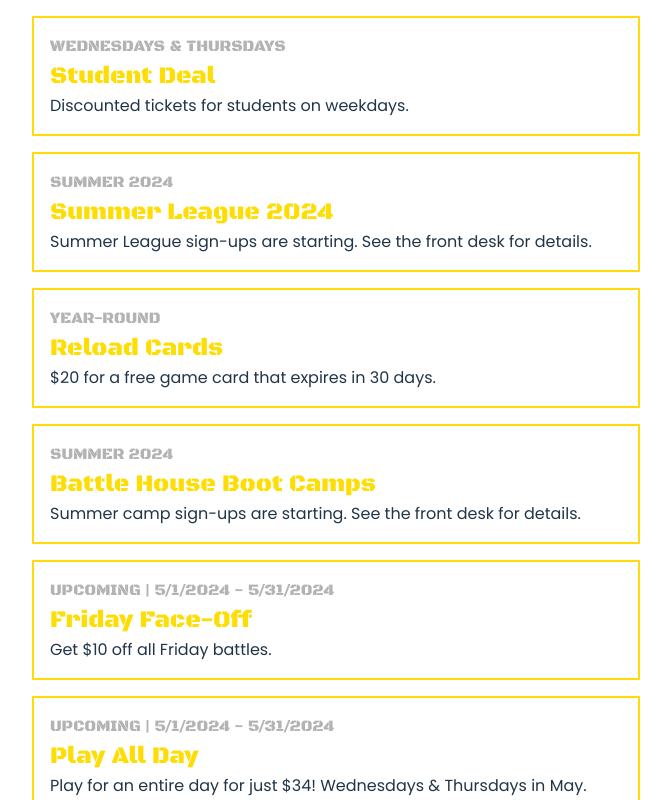
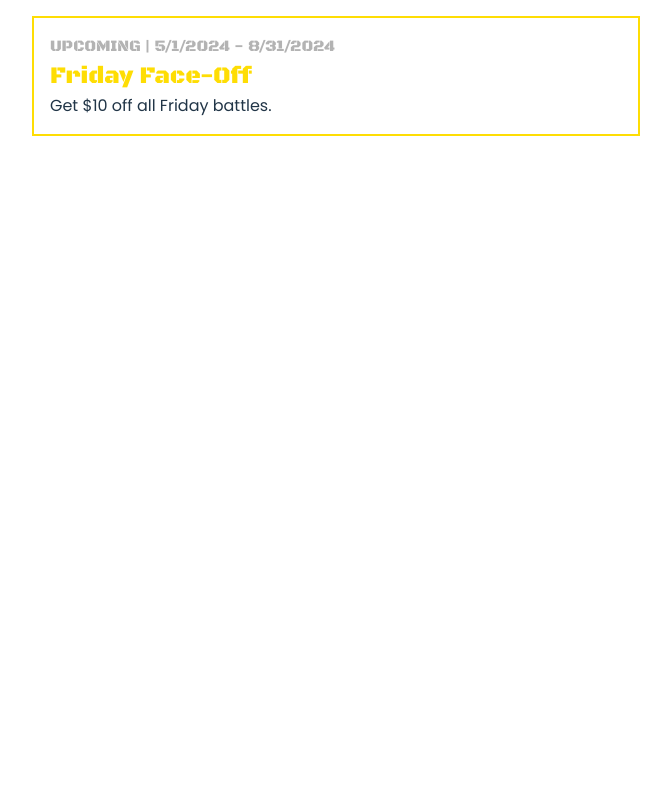
Before and after one commit to beans-squared/bh-companion-website, a React (Vite) app: page /current-deals in a window 1280 px wide. Shown: the top 800 px of the page, without its empty margins (304-975 px from the left). Built offline with nearby package versions, Linux system fonts and the light colour scheme.

Commit message:
Update deals

```diff
--- a/deals.json
+++ b/deals.json
@@ -1,47 +1,9 @@
 [
-	{
-		"draft": false,
-		"title": "Student Deal",
-		"description": "Discounted tickets for students on weekdays.",
-		"timePeriod": "WEDNESDAYS & THURSDAYS"
-	},
-	{
-		"draft": false,
-		"title": "Summer League 2024",
-		"description": "Summer League sign-ups are starting. See the front desk for details.",
-		"timePeriod": "SUMMER 2024"
-	},
-	{
-		"draft": false,
-		"title": "Reload Cards",
-		"description": "$20 for a free game card that expires in 30 days.",
-		"timePeriod": "YEAR-ROUND"
-	},
-	{
-		"draft": false,
-		"title": "Battle House Boot Camps",
-		"description": "Summer camp sign-ups are starting. See the front desk for details.",
-		"timePeriod": "SUMMER 2024"
-	},
 	{
 		"draft": false,
 		"title": "Friday Face-Off",
 		"description": "Get $10 off all Friday battles.",
 		"startDate": "2024-05-01",
-		"endDate": "2024-05-31"
-	},
-	{
-		"draft": false,
-		"title": "Memorial Day Weekend",
-		"description": "Stay and Play - get two battles for the price of one, or four battles for the price of two.",
-		"startDate": "2024-05-24",
-		"endDate": "2024-05-27"
-	},
-	{
-		"draft": false,
-		"title": "Play All Day",
-		"description": "Play for an entire day for just $34! Wednesdays & Thursdays in May.",
-		"startDate": "2024-05-01",
-		"endDate": "2024-05-31"
+		"endDate": "2024-08-31"
 	}
 ]
--- a/src/routes/CurrentDeals.jsx
+++ b/src/routes/CurrentDeals.jsx
@@ -41,6 +41,7 @@ export default function CurrentDeals() {
 									margin: '1rem',
 									padding: '1rem',
 									backgroundColor: Date.now() > new Date(deal.startDate).valueOf() && Date.now() < new Date(deal.endDate).valueOf() ? '#fedd0423' : 'none',
+									opacity: Date.now() > new Date(deal.endDate).valueOf() ? '25%' : '100%',
 								}}
 							>
 								<h3 style={{ fontSize: '1rem', color: '#b3b3b3' }}>
```
